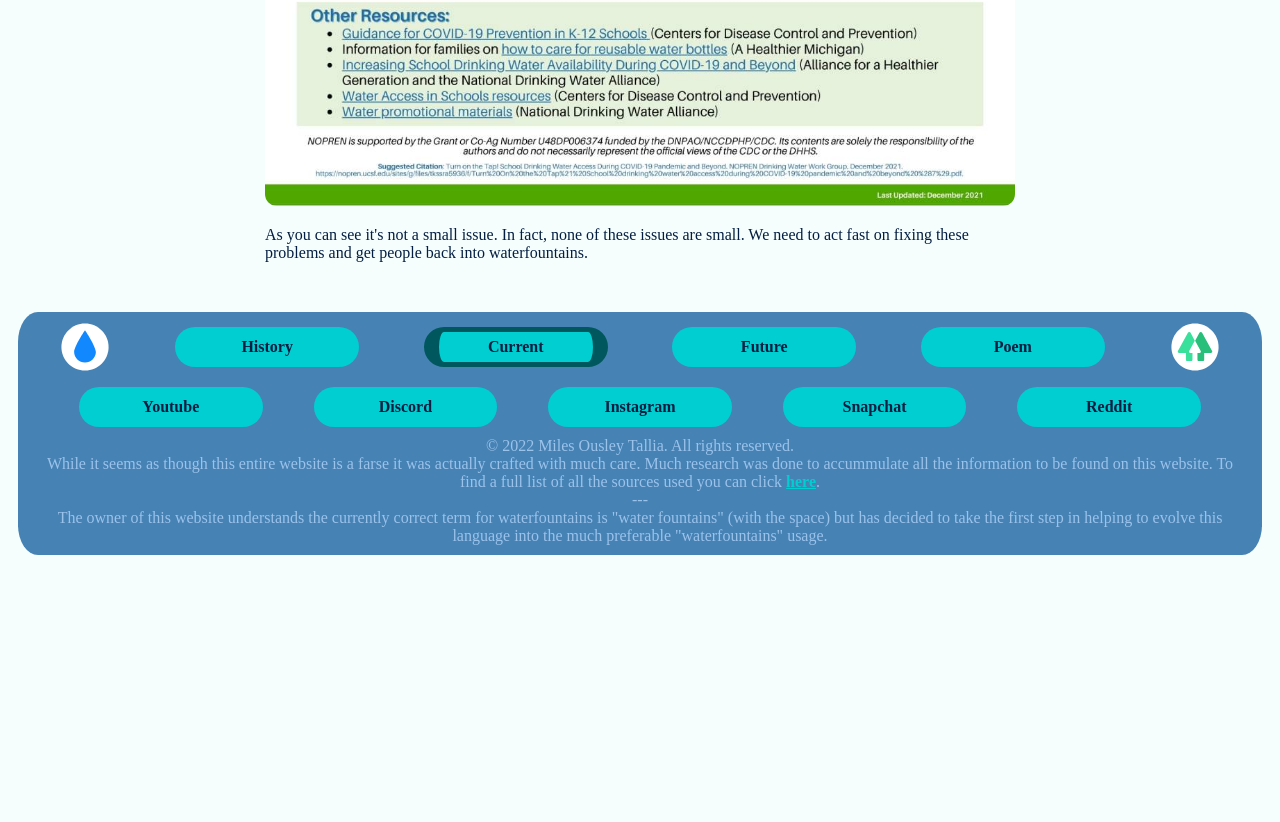
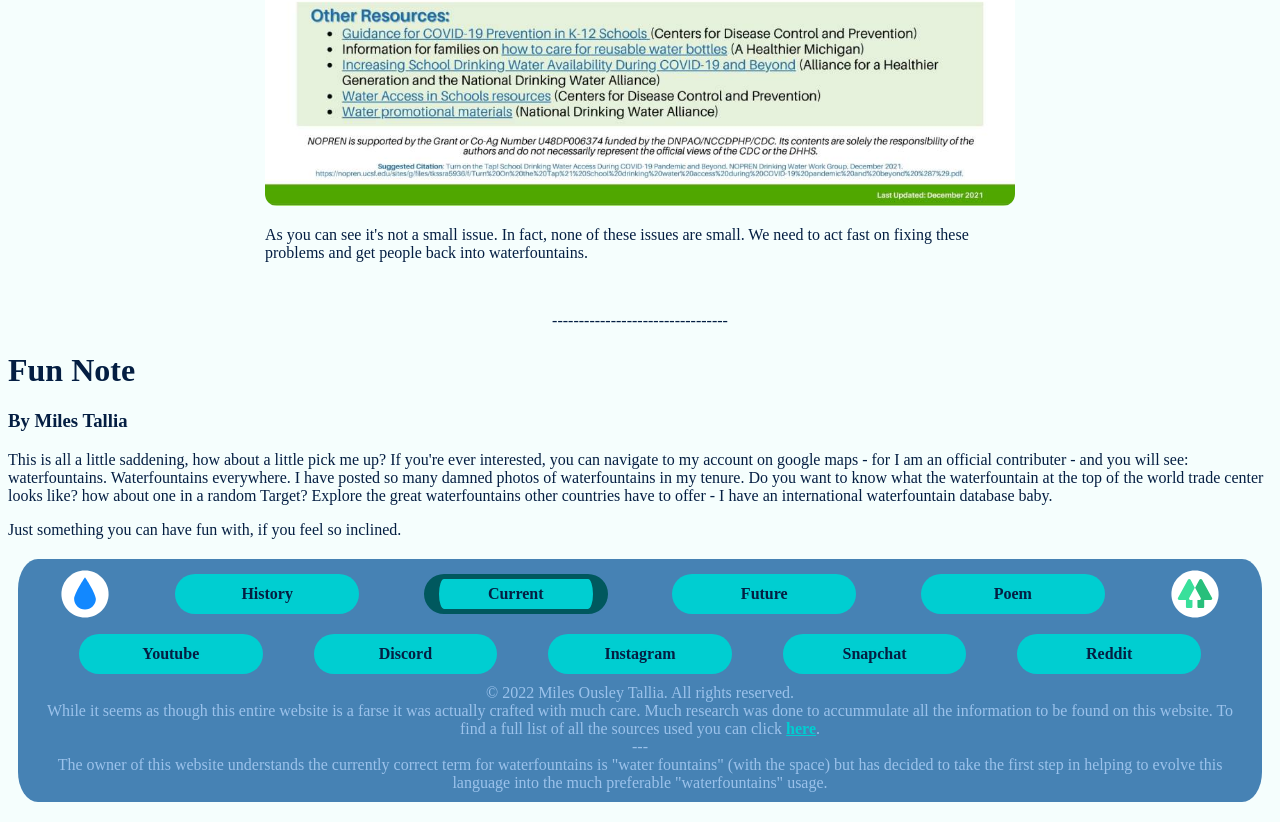
Before and after one commit to MilesTallia/milestallia.github.io, a plain HTML site: page waterfountains-current.html in a window 1280 px wide. Shown: the part 5316-6138 px from the top of the page. Before the commit the page ends 5891 px from the top, so only its background shows below. Drawn offline with Linux system fonts and the light colour scheme; a web font is replaced by a local one.

Commit message:
Fun Note

```diff
--- a/waterfountains-current.html
+++ b/waterfountains-current.html
@@ -122,6 +122,21 @@
                 act fast on fixing these problems and get people back into waterfountains.
             </p>
         </div>
+
+        <p style="text-align: center;">---------------------------------</p>
+
+        <h1>Fun Note</h1>
+        <h3>By Miles Tallia</h3>
+        <p>
+            This is all a little saddening, how about a little pick me up? If you're ever interested, you can
+            navigate to my account on google maps - for I am an official contributer - and you will see: waterfountains.
+            Waterfountains everywhere. I have posted so many damned photos of waterfountains in my tenure. Do you want to know what
+            the waterfountain at the top of the world trade center looks like? how about one in a random Target? Explore the great
+            waterfountains other countries have to offer - I have an international waterfountain database baby.
+        </p>
+        <p>
+            Just something you can have fun with, if you feel so inclined.
+        </p>
         <!--Footer-->
         <footer>
 
```
